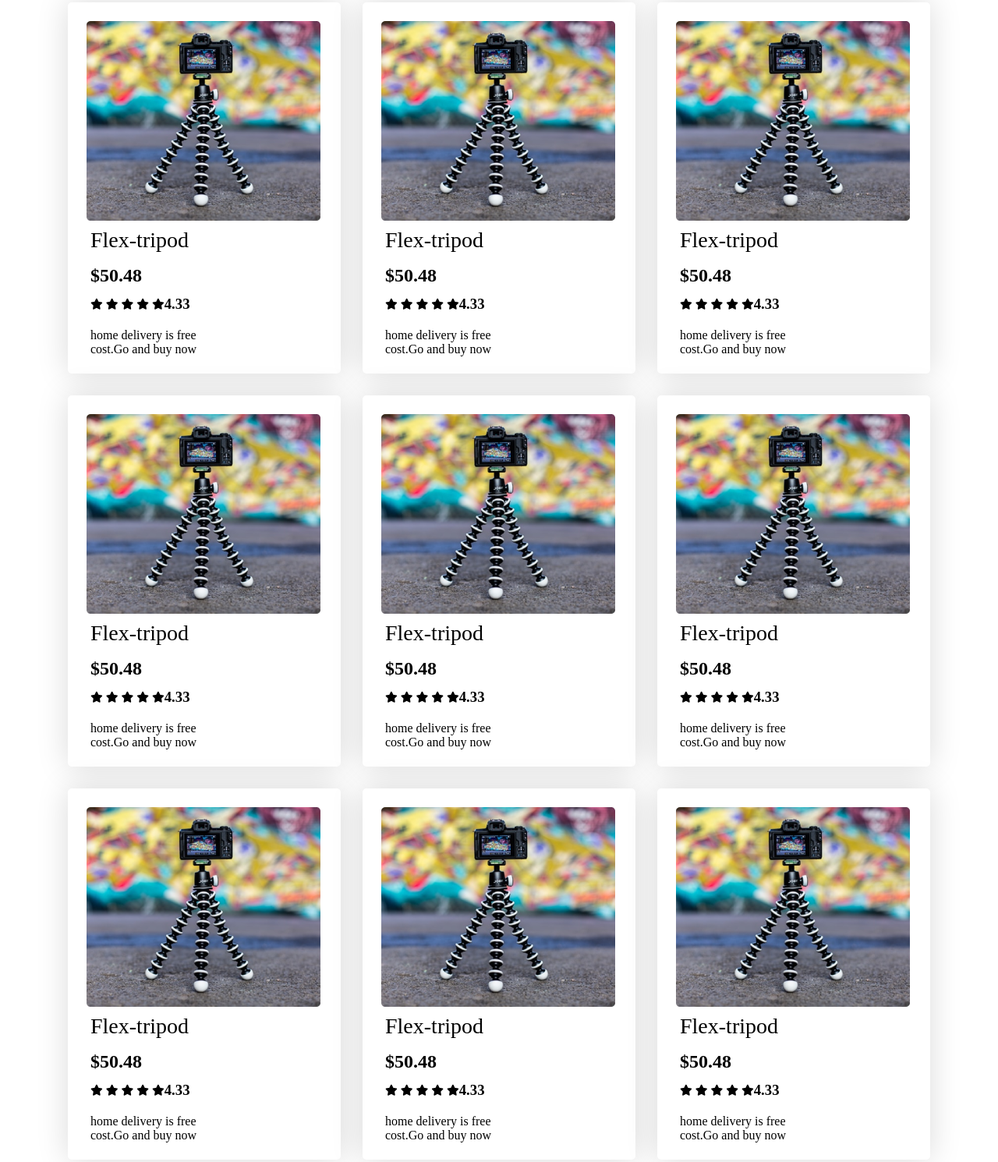
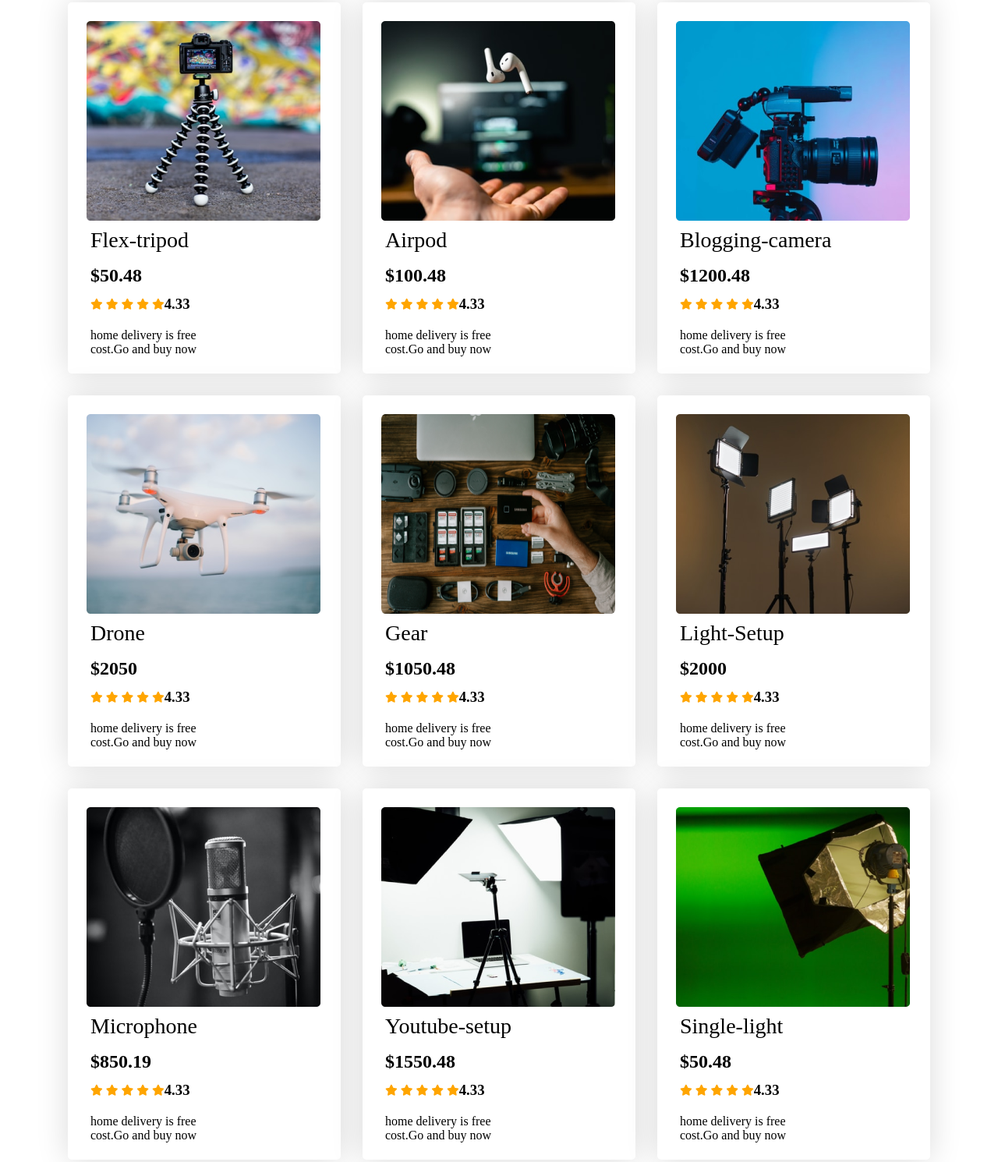
Before and after one commit to Jony121420/my-assignment-2, a plain HTML site: page index.html in a window 1280 px wide. Shown: the part 1105-2595 px from the top of the page at 78% size. Drawn offline with Linux system fonts and the light colour scheme.

Commit message:
fullfill

```diff
--- a/index.html
+++ b/index.html
@@ -81,12 +81,12 @@
                     <!-- the another products -->
                     <div class="product">
                         <div class="product-img">
-                            <img src="images/tripod.png" alt="">
+                            <img src="images/airpod.png" alt="">
                         </div>
                         <div class="product-detail">
-                            <h1>Flex-tripod</h1>
+                            <h1>Airpod</h1>
                             <h2>
-                                $50.48
+                                $100.48
                             </h2>
                             <div class="product-info">
                                 <div class="product-icon">
@@ -106,12 +106,12 @@
                     </div>
                     <div class="product">
                         <div class="product-img">
-                            <img src="images/tripod.png" alt="">
+                            <img src="images/camera.png" alt="">
                         </div>
                         <div class="product-detail">
-                            <h1>Flex-tripod</h1>
+                            <h1>Blogging-camera</h1>
                             <h2>
-                                $50.48
+                                $1200.48
                             </h2>
                             <div class="product-info">
                                 <div class="product-icon">
@@ -131,12 +131,12 @@
                     </div>
                     <div class="product">
                         <div class="product-img">
-                            <img src="images/tripod.png" alt="">
+                            <img src="images/drone.png" alt="">
                         </div>
                         <div class="product-detail">
-                            <h1>Flex-tripod</h1>
+                            <h1>Drone</h1>
                             <h2>
-                                $50.48
+                                $2050
                             </h2>
                             <div class="product-info">
                                 <div class="product-icon">
@@ -156,12 +156,12 @@
                     </div>
                     <div class="product">
                         <div class="product-img">
-                            <img src="images/tripod.png" alt="">
+                            <img src="images/gear.png" alt="">
                         </div>
                         <div class="product-detail">
-                            <h1>Flex-tripod</h1>
+                            <h1>Gear</h1>
                             <h2>
-                                $50.48
+                                $1050.48
                             </h2>
                             <div class="product-info">
                                 <div class="product-icon">
@@ -181,12 +181,12 @@
                     </div>
                     <div class="product">
                         <div class="product-img">
-                            <img src="images/tripod.png" alt="">
+                            <img src="images/lights.png" alt="">
                         </div>
                         <div class="product-detail">
-                            <h1>Flex-tripod</h1>
+                            <h1>Light-Setup</h1>
                             <h2>
-                                $50.48
+                                $2000
                             </h2>
                             <div class="product-info">
                                 <div class="product-icon">
@@ -206,12 +206,12 @@
                     </div>
                     <div class="product">
                         <div class="product-img">
-                            <img src="images/tripod.png" alt="">
+                            <img src="images/mic.png" alt="">
                         </div>
                         <div class="product-detail">
-                            <h1>Flex-tripod</h1>
+                            <h1>Microphone</h1>
                             <h2>
-                                $50.48
+                                $850.19
                             </h2>
                             <div class="product-info">
                                 <div class="product-icon">
@@ -231,12 +231,12 @@
                     </div>
                     <div class="product">
                         <div class="product-img">
-                            <img src="images/tripod.png" alt="">
+                            <img src="images/setup.png" alt="">
                         </div>
                         <div class="product-detail">
-                            <h1>Flex-tripod</h1>
+                            <h1>Youtube-setup</h1>
                             <h2>
-                                $50.48
+                                $1550.48
                             </h2>
                             <div class="product-info">
                                 <div class="product-icon">
@@ -256,10 +256,10 @@
                     </div>
                     <div class="product">
                         <div class="product-img">
-                            <img src="images/tripod.png" alt="">
+                            <img src="images/single-light.png" alt="">
                         </div>
                         <div class="product-detail">
-                            <h1>Flex-tripod</h1>
+                            <h1>Single-light</h1>
                             <h2>
                                 $50.48
                             </h2>
@@ -294,6 +294,10 @@
                 </div>
             </sectio>
         </main>
+        <!-- footer section starts from here -->
+        <footer>
+
+        </footer>
 
     </body>
     </html>
--- a/styles/style.css
+++ b/styles/style.css
@@ -147,6 +147,7 @@ text-align: center;
 }
 .product-icon .icon .fa-star{
     font-size:14px ;
+    color: orange;
 }
 .product-detail .product-info p{
     font-size: 14px;
```
